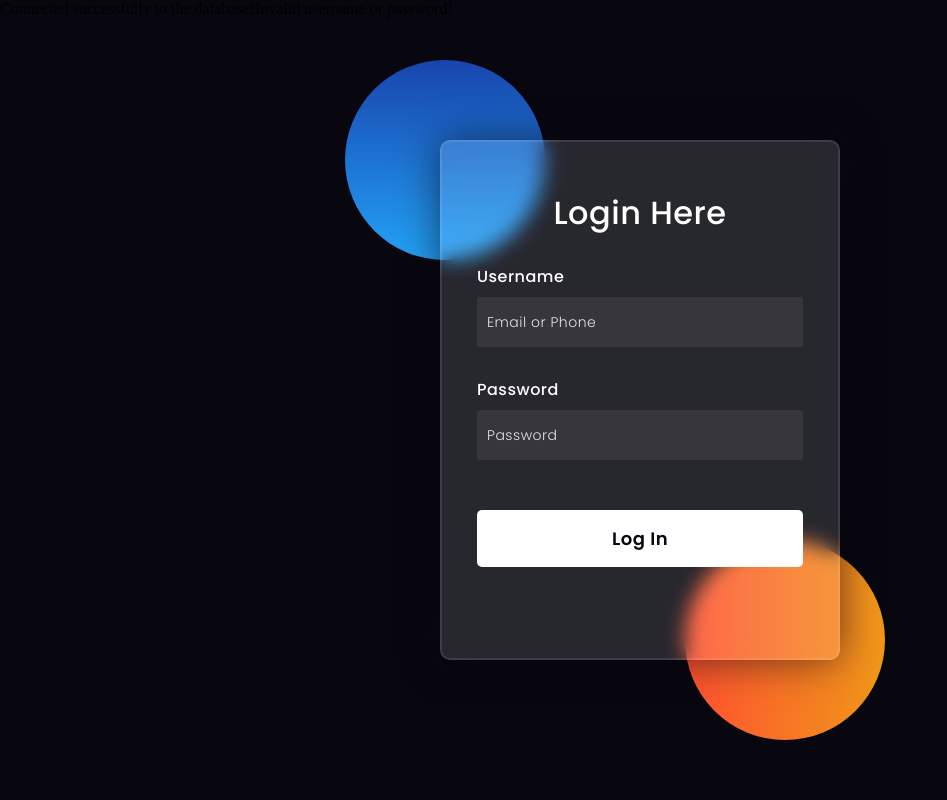
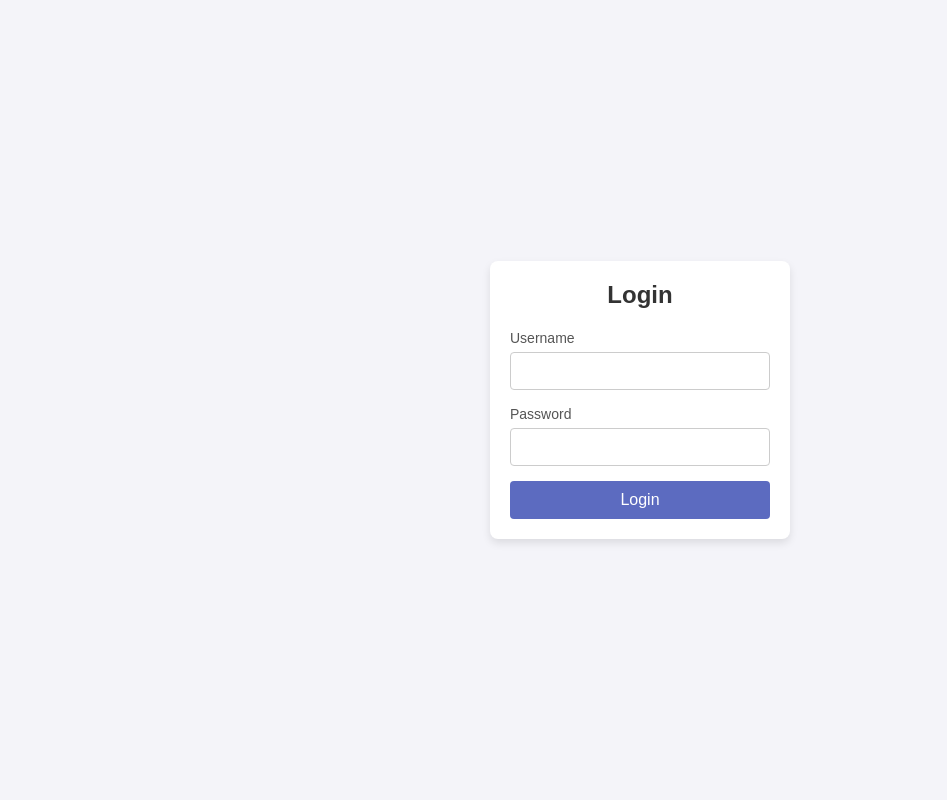
Before and after one commit to gondshailesh/CRUD, a PHP site: page /login.php in a window 1280 px wide. Shown: the whole page, without its empty margins (0-947 px from the left). Run offline with PHP 8.4, Linux system fonts and the light colour scheme; data that the repository does not hold is empty.

Commit message:
Crud Application is Ready

```diff
--- a/login.php
+++ b/login.php
@@ -3,193 +3,153 @@
 
 <head>
     <!-- Design by foolishdeveloper.com -->
-    <title>Glassmorphism login Form Tutorial in html css</title>
-
-    <link rel="preconnect" href="https://fonts.gstatic.com">
-    <link rel="stylesheet" href="https://cdnjs.cloudflare.com/ajax/libs/font-awesome/5.15.4/css/all.min.css">
-    <link href="https://fonts.googleapis.com/css2?family=Poppins:wght@300;500;600&display=swap" rel="stylesheet">
-    <!--Stylesheet-->
-    <style media="screen">
-        *,
-        *:before,
-        *:after {
+    <title>Login page</title>
+</head>
+<style>
+    /* Basic reset */
+    * {
+        margin: 0;
         padding: 0;
-            margin: 0;
         box-sizing: border-box;
     }
 
+    /* Body and page layout */
     body {
-            background-color: #080710;
+        font-family: Arial, sans-serif;
+        background-color: #f4f4f9;
+        display: flex;
+        justify-content: center;
+        align-items: center;
+        height: 100vh;
     }
 
-        .background {
-            color: white !important;
-            width: 430px;
-            height: 520px;
-            position: absolute;
-            transform: translate(-50%, -50%);
-            left: 50%;
-            top: 50%;
-        }
-
-        .background .shape {
-            height: 200px;
-            width: 200px;
-            position: absolute;
-            border-radius: 50%;
-        }
-
-        .shape:first-child {
-            background: linear-gradient(#1845ad,
-                    #23a2f6);
-            left: -80px;
-            top: -80px;
-        }
-
-        .shape:last-child {
-            background: linear-gradient(to right,
-                    #ff512f,
-                    #f09819);
-            right: -30px;
-            bottom: -80px;
-        }
-
-        form {
-            height: 520px;
-            width: 400px;
-            background-color: rgba(255, 255, 255, 0.13);
-            position: absolute;
-            transform: translate(-50%, -50%);
-            top: 50%;
-            left: 50%;
-            border-radius: 10px;
-            backdrop-filter: blur(10px);
-            border: 2px solid rgba(255, 255, 255, 0.1);
-            box-shadow: 0 0 40px rgba(8, 7, 16, 0.6);
-            padding: 50px 35px;
-        }
-
-        form * {
-            font-family: 'Poppins', sans-serif;
-            color: #ffffff;
-            letter-spacing: 0.5px;
-            outline: none;
-            border: none;
-        }
-
-        form h3 {
-            font-size: 32px;
-            font-weight: 500;
-            line-height: 42px;
+    /* Container for the login form */
+    .login-container {
+        background-color: white;
+        padding: 20px;
+        border-radius: 8px;
+        box-shadow: 0 4px 8px rgba(0, 0, 0, 0.1);
+        width: 300px;
         text-align: center;
     }
 
-        label {
-            display: block;
-            margin-top: 30px;
-            font-size: 16px;
-            font-weight: 500;
+    /* Heading style */
+    h2 {
+        margin-bottom: 20px;
+        color: #333;
     }
 
-        input {
-            display: block;
-            height: 50px;
-            width: 100%;
-            background-color: rgba(255, 255, 255, 0.07);
-            border-radius: 3px;
-            padding: 0 10px;
-            margin-top: 8px;
-            font-size: 14px;
-            font-weight: 300;
+    /* Input group style */
+    .input-group {
+        margin-bottom: 15px;
+        text-align: left;
     }
 
-        ::placeholder {
-            color: #e5e5e5;
+    .input-group label {
+        font-size: 14px;
+        color: #555;
     }
 
-        button {
-            margin-top: 50px;
+    .input-group input {
         width: 100%;
-            background-color: #ffffff;
-            color: #080710;
-            padding: 15px 0;
-            font-size: 18px;
-            font-weight: 600;
-            border-radius: 5px;
-            cursor: pointer;
+        padding: 10px;
+        border: 1px solid #ccc;
+        border-radius: 4px;
+        font-size: 14px;
+        color: #333;
+        margin-top: 5px;
     }
 
-        .social {
-            margin-top: 30px;
-            display: flex;
+    /* Button style */
+    .btn {
+        width: 100%;
+        padding: 10px;
+        background-color: #5c6bc0;
+        border: none;
+        color: white;
+        font-size: 16px;
+        cursor: pointer;
+        border-radius: 4px;
     }
 
-        .social div {
-            background: red;
-            width: 150px;
-            border-radius: 3px;
-            padding: 5px 10px 10px 5px;
-            background-color: rgba(255, 255, 255, 0.27);
-            color: #eaf0fb;
-            text-align: center;
-        }
-
-        .social div:hover {
-            background-color: rgba(255, 255, 255, 0.47);
-        }
-
-        .social .fb {
-            margin-left: 25px;
-        }
-
-        .social i {
-            margin-right: 4px;
+    .btn:hover {
+        background-color: #3f51b5;
     }
 </style>
-</head>
 
 <body>
+
+    <div class="login-container">
+        <h2>Login</h2>
+        <form action="" method="post">
+            <div class="input-group">
+                <label for="username">Username</label>
+                <input type="text" id="username" name="username" required>
+            </div>
+            <div class="input-group">
+                <label for="password">Password</label>
+                <input type="password" id="password" name="password" required>
+            </div>
+            <button type="submit" class="btn">Login</button>
+        </form>
+    </div>
+
+
     <?php
-    // session_start();
+    session_start();
 
     require 'login_config.php';
 
 
+    if ($_SERVER['REQUEST_METHOD'] == 'POST') {
+        // Get username and password from the form
+        $input_username = $_POST['username'];
+        $input_password = $_POST['password'];
+        $stmt = $conn->prepare("SELECT id, user_name, password FROM login WHERE user_name = ?");
+        $stmt->bind_param("s", $input_username);
+        $stmt->execute();
+        $stmt->store_result();
+        if ($stmt->num_rows > 0) {
+            // If the username exists, fetch the data
+            $stmt->bind_result($id, $username, $hashed_password);
+            $stmt->fetch();
+
+            // Verify password
+            if (password_verify($input_password, $hashed_password)) {
+                // Correct password, login successful
+                $_SESSION['id'] = $id;
+                $_SESSION['username'] = $username;
+                header("Location: dashboard.php");  // Redirect to a protected page (dashboard.php)
+                exit;
+            } else {
+                // Incorrect password
+                echo "Incorrect password.";
+            }
+        } else {
+            // Username not found
+            echo "No user found with that username.";
+        }
+
+        $stmt->close();
+    }
+
+    $conn->close();
 
 
-    // Dummy login verification
-    $username = "admin";
-    $password = "1234";
+    // if ($_POST['username'] == $username && $_POST['password'] == $password) {
 
-    if ($_POST['username'] == $username && $_POST['password'] == $password) {
+    // // Set session variables
+    // $_SESSION['username'] = $username;
+    // $_SESSION['loggedin'] = true;
 
-        // Set session variables
-        $_SESSION['username'] = $username;
-        $_SESSION['loggedin'] = true;
-
-        echo "Login successful!";
-        // Redirect to another page (e.g., dashboard)
-        header("Location: CREATE.PHP");
-    } else {
-        echo "Invalid username or password!";
-    }
+    // echo "Login successful!";
+    // // Redirect to another page (e.g., dashboard)
+    // header("Location: CREATE.PHP");
+    // } else {
+    // echo "Invalid username or password!";
+    // }
+    //
     ?>
-    <div class="background">
-        <div class="shape"></div>
-        <div class="shape"></div>
-    </div>
-    <form method="POST" action="">
-        <h3>Login Here</h3>
-
-        <label for="">Username</label>
-        <input type="text" placeholder="Email or Phone" id="username" name="username">
-
-        <label for="">Password</label>
-        <input type="password" placeholder="Password" id="password" name="password">
-
-        <button type="submit" name="login">Log In</button>
-
-    </form>
 </body>
 
 </html>
--- a/login_config.php
+++ b/login_config.php
@@ -3,7 +3,7 @@
 define("HOSTNAME", "localhost");
 define("USERNAME", "root");
 define("PASSWORD", "");
-define("DATABASE", "login");
+define("DATABASE", "students");
 
 // Create a connection to the database
 $conn = mysqli_connect(HOSTNAME, USERNAME, PASSWORD, DATABASE);
@@ -11,7 +11,5 @@ $conn = mysqli_connect(HOSTNAME, USERNAME, PASSWORD, DATABASE);
 // Check the connection
 if (!$conn) {
     die("Connection Error: " . mysqli_connect_error()); // Display a more detailed error message
-} else {
-    echo "Connected successfully to the database!";
 }
 ?>
```
Also changed, not shown: CREATE.PHP (+80 -71 lines), pass.php (added, +103 -0 lines), passupdate.php (added, +57 -0 lines), password.php (added, +48 -0 lines), update_pass.php (added, +31 -0 lines). Lines whose indentation alone changed are shown as unchanged.
